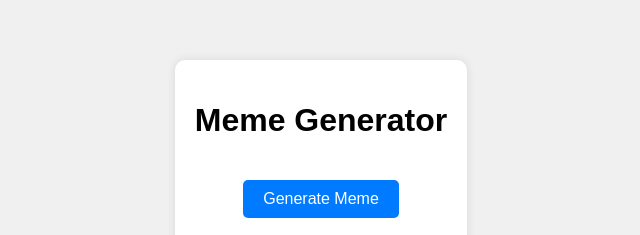
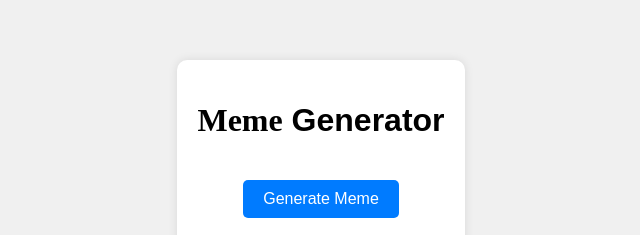
Before and after one commit to jeksmuller/meme-generator, a plain HTML site: page index.html in a window 1280 px wide. Shown: the part 232-467 px from the top of the page, 319-959 px from the left. Drawn offline with Linux system fonts and the light colour scheme.

Commit message:
added css

```diff
--- a/css/style.css
+++ b/css/style.css
@@ -36,3 +36,7 @@ button {
     height: auto;
     border-radius: 10px;
 }
+
+.spa{
+    font-family: Brush Script MT;
+}
--- a/index.html
+++ b/index.html
@@ -8,7 +8,7 @@
 </head>
 <body>
     <div class="container">
-        <h1>Meme Generator</h1>
+        <h1> <span class="spa">Meme</span> Generator</h1>
         <button id="generate-meme">Generate Meme</button>
         <div id="meme-container">
             <img id="meme-image" src="" alt="Meme Image">
```
